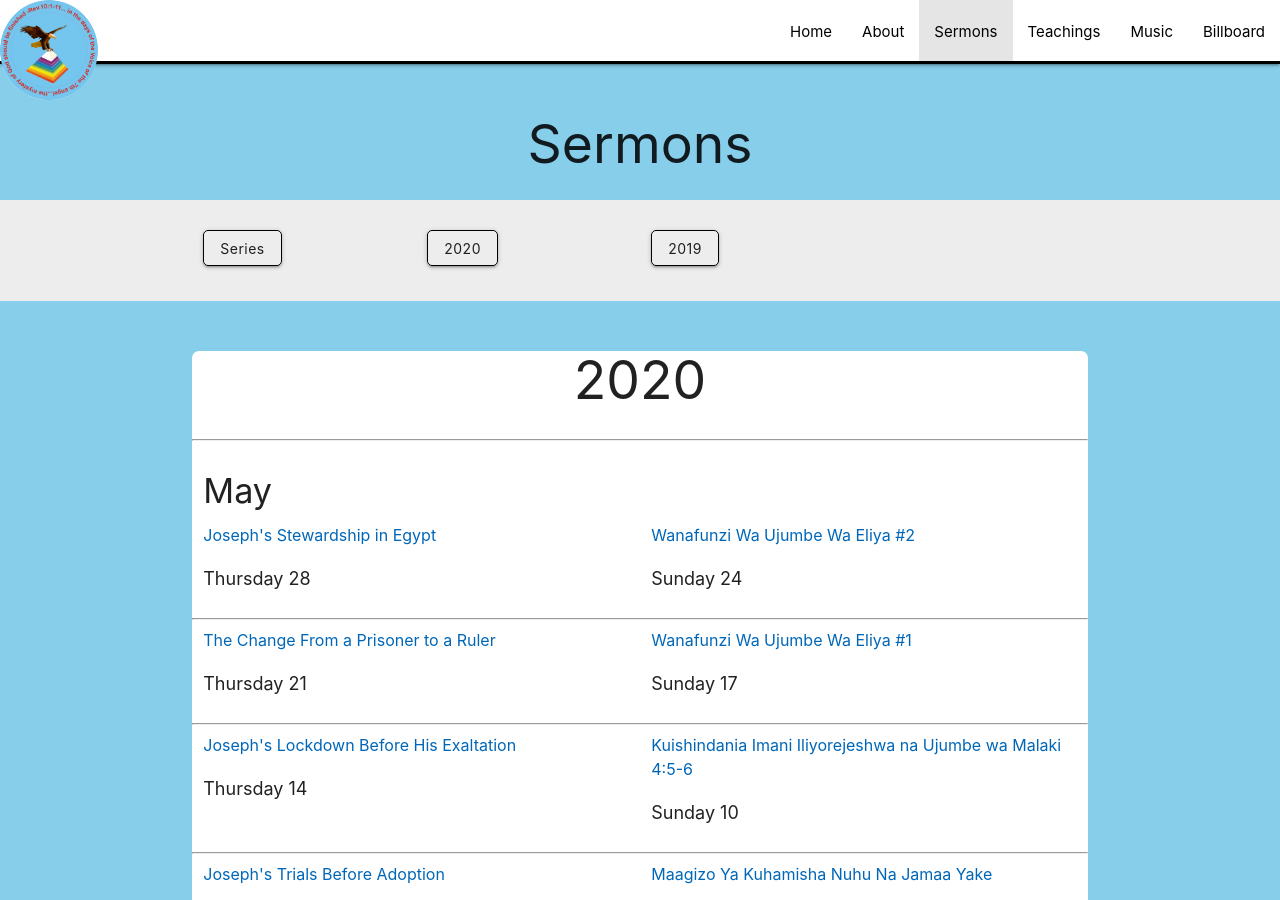
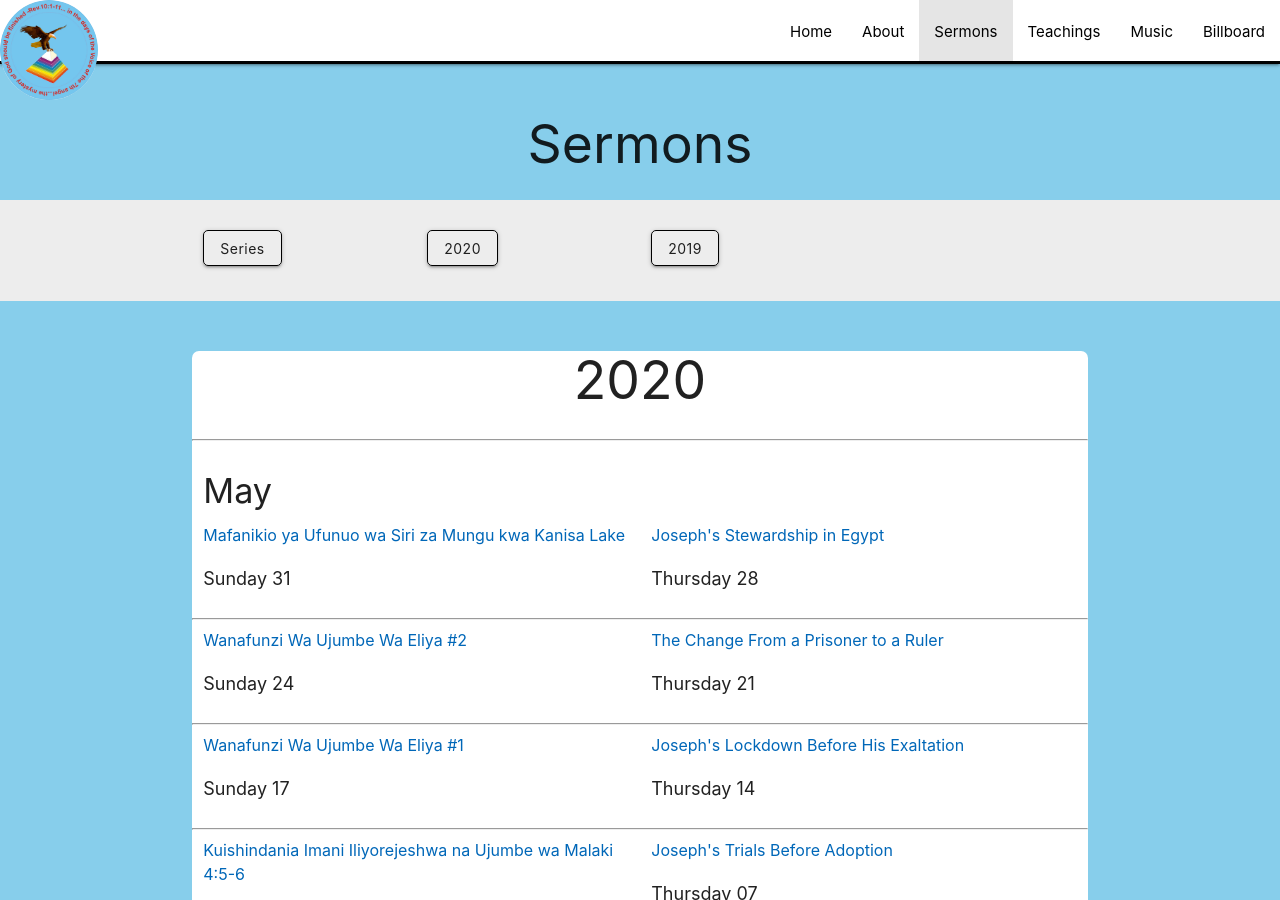
Before and after one commit to njorogetimk/cmt-redisigned, a Jekyll site: the page built from sermons/index.html, in a window 1280 px wide and 900 px high. Built offline with Jekyll 4.4.1, drawn with Linux system fonts in a browser that asks for light colours.

Commit message:
Update to sermon of May 31

```diff
--- /dev/null
+++ b/sermons/2020/sunday/20-05-31_mafanikio_ya_ufunuo_wa_siri_za_mungu_kwa_kanisa_lake.html
@@ -0,0 +1,21 @@
+---
+title: Mafanikio ya Ufunuo wa Siri za Mungu kwa Kanisa Lake | 2020
+heading: Mafanikio ya Ufunuo wa Siri za Mungu kwa Kanisa Lake
+date: Sunday, May 31, 20
+---
+<iframe
+  width="560"
+  height="315"
+  src="https://www.youtube.com/embed/h3WfiG0G4fY"
+  frameborder="0"
+  allow="accelerometer; autoplay; encrypted-media; gyroscope; picture-in-picture"
+  allowfullscreen
+></iframe>
+
+<h5>Audio</h5>
+
+<iframe
+  src="https://drive.google.com/file/d/1RNRN-uyvUYB-fpHxvPzZQsmJrDuJW_sY/preview"
+  width="600"
+  height="100"
+></iframe>
```
Also changed, not shown: index.html (+3 -4 lines).
